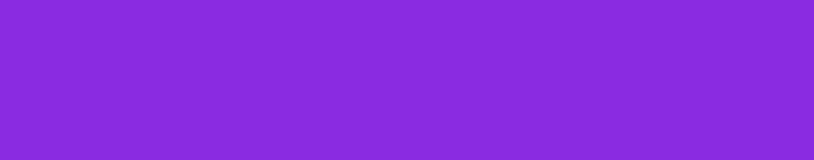
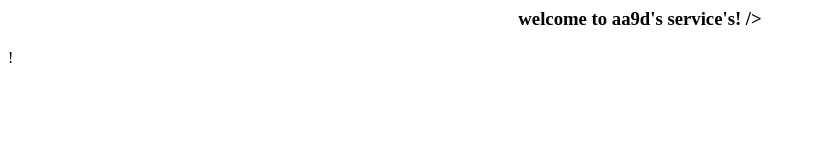
Before and after one commit to aa9d/aa9d, a plain HTML site: page index.html in a window 1280 px wide. Shown: the whole page, without its empty margins (0-814 px from the left). Drawn offline with Linux system fonts and the light colour scheme; files that its build step writes are made by us from their sources.

Commit message:
Update index.html

```diff
--- a/index.html
+++ b/index.html
@@ -1,5 +1,5 @@
 <html>
     <title>aa9d service's</title>
-      <head><center><h3><link href="index.css" type="text/css" welcome to aa9d's service's! /></h3></center></head>
-      <link rel="stylesheet" href="css/index.css">
+      <head><center><h3>welcome to aa9d's service's! /></h3></center>!</head>
+      <link rel="stylesheet" href="css/main.css">
 <html>
```
